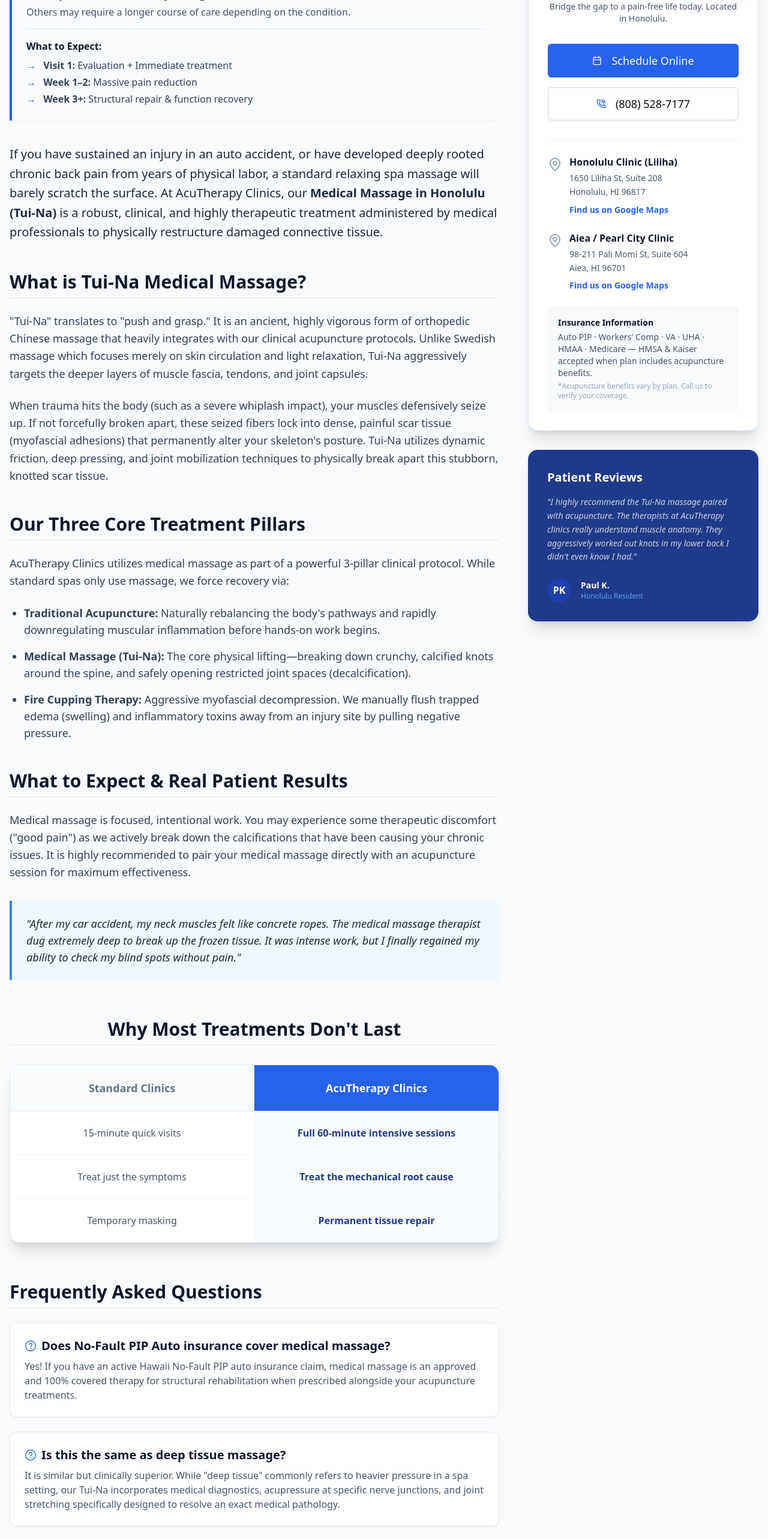
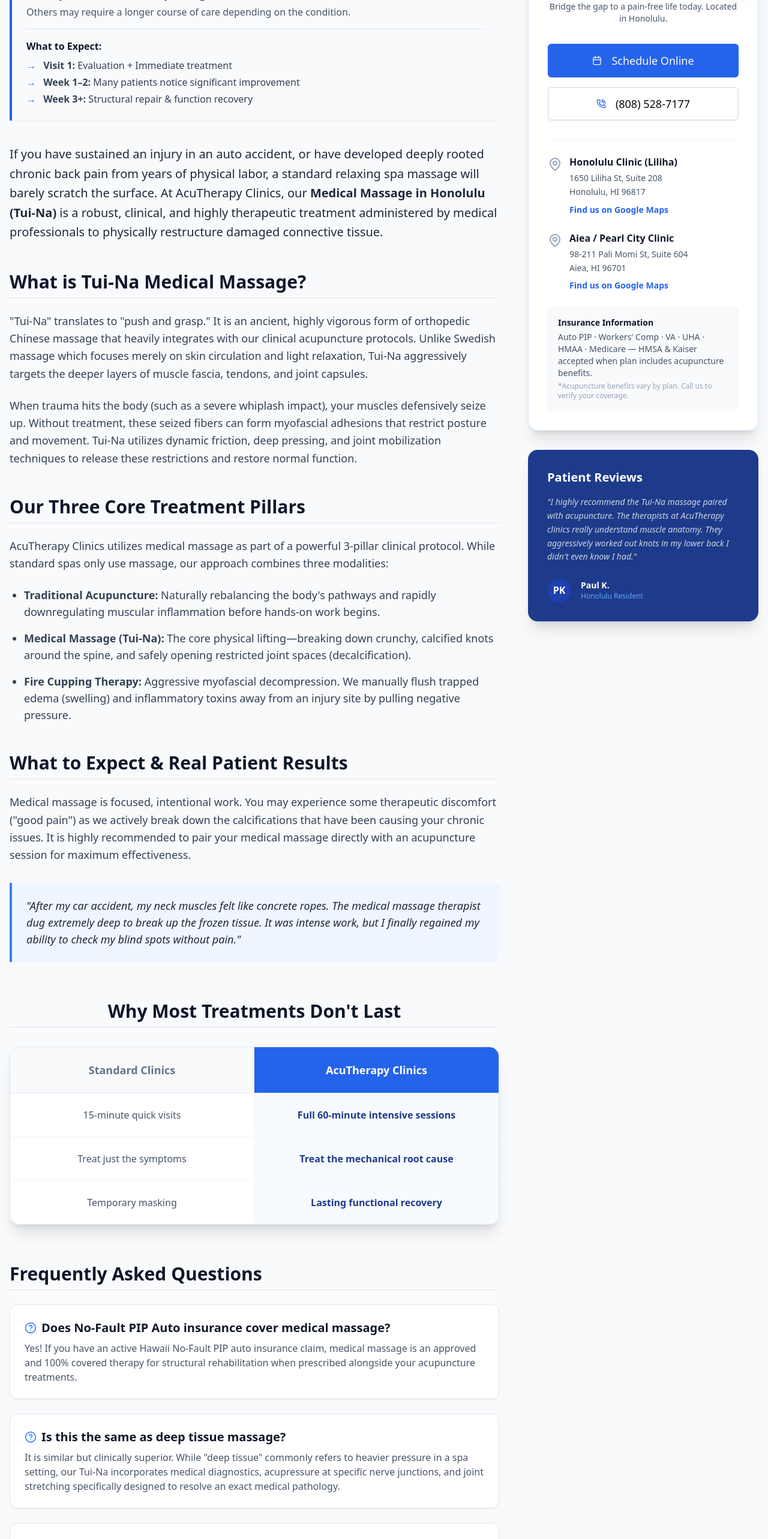
Before and after one commit to acutherapy/acutherapy-web-v2, a React (Vite) app: page /medical-massage-honolulu in a window 1280 px wide. Shown: the part 800-3366 px from the top of the page at 60% size. Built offline with nearby package versions, Linux system fonts and the light colour scheme.

Commit message:
fix(compliance): replace forceful scar tissue language with clinical terms

```diff
--- a/src/pages/MedicalMassageHonoluluPage.tsx
+++ b/src/pages/MedicalMassageHonoluluPage.tsx
@@ -51,7 +51,7 @@ export default function MedicalMassageHonoluluPage() {
                 <p className="font-bold text-slate-900 mb-2">What to Expect:</p>
                 <ul className="space-y-1 text-slate-700 font-medium">
                   <li><span className="text-blue-600 mr-2">→</span> <strong>Visit 1:</strong> Evaluation + Immediate treatment</li>
-                  <li><span className="text-blue-600 mr-2">→</span> <strong>Week 1–2:</strong> Massive pain reduction</li>
+                  <li><span className="text-blue-600 mr-2">→</span> <strong>Week 1–2:</strong> Many patients notice significant improvement</li>
                   <li><span className="text-blue-600 mr-2">→</span> <strong>Week 3+:</strong> Structural repair & function recovery</li>
                 </ul>
               </div>
@@ -66,12 +66,12 @@ export default function MedicalMassageHonoluluPage() {
               "Tui-Na" translates to "push and grasp." It is an ancient, highly vigorous form of orthopedic Chinese massage that heavily integrates with our clinical acupuncture protocols. Unlike Swedish massage which focuses merely on skin circulation and light relaxation, Tui-Na aggressively targets the deeper layers of muscle fascia, tendons, and joint capsules.
             </p>
             <p className="text-lg text-slate-700 leading-relaxed mb-6">
-              When trauma hits the body (such as a severe whiplash impact), your muscles defensively seize up. If not forcefully broken apart, these seized fibers lock into dense, painful scar tissue (myofascial adhesions) that permanently alter your skeleton's posture. Tui-Na utilizes dynamic friction, deep pressing, and joint mobilization techniques to physically break apart this stubborn, knotted scar tissue.
+              When trauma hits the body (such as a severe whiplash impact), your muscles defensively seize up. Without treatment, these seized fibers can form myofascial adhesions that restrict posture and movement. Tui-Na utilizes dynamic friction, deep pressing, and joint mobilization techniques to release these restrictions and restore normal function.
             </p>
 
             <h2 className="text-3xl font-bold text-slate-900 mt-12 mb-6 border-b pb-2">Our Three Core Treatment Pillars</h2>
             <p className="text-lg text-slate-700 leading-relaxed mb-6">
-              AcuTherapy Clinics utilizes medical massage as part of a powerful 3-pillar clinical protocol. While standard spas only use massage, we force recovery via:
+              AcuTherapy Clinics utilizes medical massage as part of a powerful 3-pillar clinical protocol. While standard spas only use massage, our approach combines three modalities:
             </p>
             <ul className="list-disc pl-6 space-y-4 text-lg text-slate-700 mb-8">
               <li><strong>Traditional Acupuncture:</strong> Naturally rebalancing the body's pathways and rapidly downregulating muscular inflammation before hands-on work begins.</li>
@@ -112,7 +112,7 @@ export default function MedicalMassageHonoluluPage() {
                 </div>
                 <div className="grid grid-cols-2">
                   <div className="p-6 text-center border-r border-slate-100 text-slate-600">Temporary masking</div>
-                  <div className="p-6 text-center font-semibold text-blue-900 bg-blue-50/50">Permanent tissue repair</div>
+                  <div className="p-6 text-center font-semibold text-blue-900 bg-blue-50/50">Lasting functional recovery</div>
                 </div>
               </div>
             </div>
@@ -163,7 +163,7 @@ export default function MedicalMassageHonoluluPage() {
 <h2 className="text-3xl font-bold text-slate-900 mt-12 mb-6 border-b pb-2">Medical Massage vs. Standard PT & Spa Massage</h2>
 <p className="text-lg text-slate-700 leading-relaxed mb-6">Traditional Physical Therapy (PT) often relies heavily on standardized stretching exercises and elastic bands. While helpful for rehabilitation, these exercises cannot physically break down mature scar tissue. Conversely, standard spa massage is too superficial to effect change in the deep joint capsule.</p>
 
-<p className="text-lg text-slate-700 leading-relaxed mb-6">Our <strong>Medical Tui-Na Massage</strong> bridging this gap. We provide the aggressive, hands-on structural intervention necessary to forcefully unlock frozen joints (like Adhesive Capsulitis) and shatter deep fascial armor, paving the way for true rehabilitation.</p>
+<p className="text-lg text-slate-700 leading-relaxed mb-6">Our <strong>Medical Tui-Na Massage</strong> bridges this gap. We provide focused, hands-on structural intervention to release restricted joints (like Adhesive Capsulitis) and address deep fascial tension, paving the way for true rehabilitation.</p>
 
 <h2 className="text-3xl font-bold text-slate-900 mt-12 mb-6 border-b pb-2">Ideal Candidates for Medical Massage</h2>
 <ul className="list-disc pl-6 space-y-4 text-lg text-slate-700 mb-6">
@@ -177,7 +177,7 @@ export default function MedicalMassageHonoluluPage() {
 <p className="text-lg text-blue-700 mb-8">Stop living in discomfort. Located right here in Honolulu, we are here to help you restore your well-being.</p>
 <Link to="/book-appointment"><Button className="bg-blue-600 hover:bg-blue-700 text-white font-bold py-4 px-8 rounded-full text-lg shadow-lg transition-all">Get Your Personalized Recovery Plan</Button></Link>
 <p className="text-blue-600 text-sm mt-3 opacity-80 font-medium tracking-wide">Takes less than 60 seconds</p>
-<p className="text-red-500 font-bold mt-4">The longer you wait, the harder it is to fix.</p>
+<p className="text-slate-500 text-sm mt-4">Early treatment supports better outcomes.</p>
 </div>
 
 </article>
```
